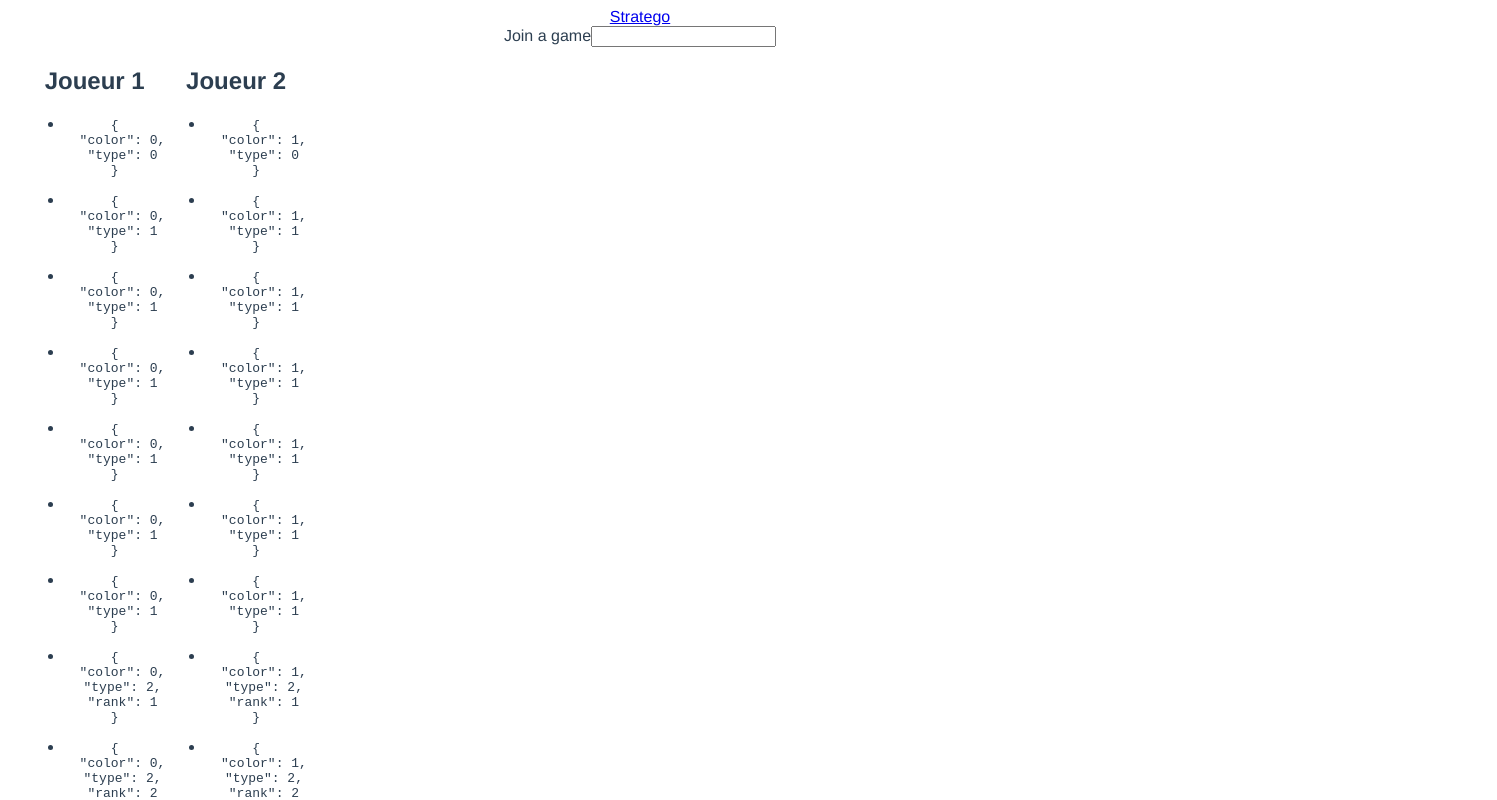
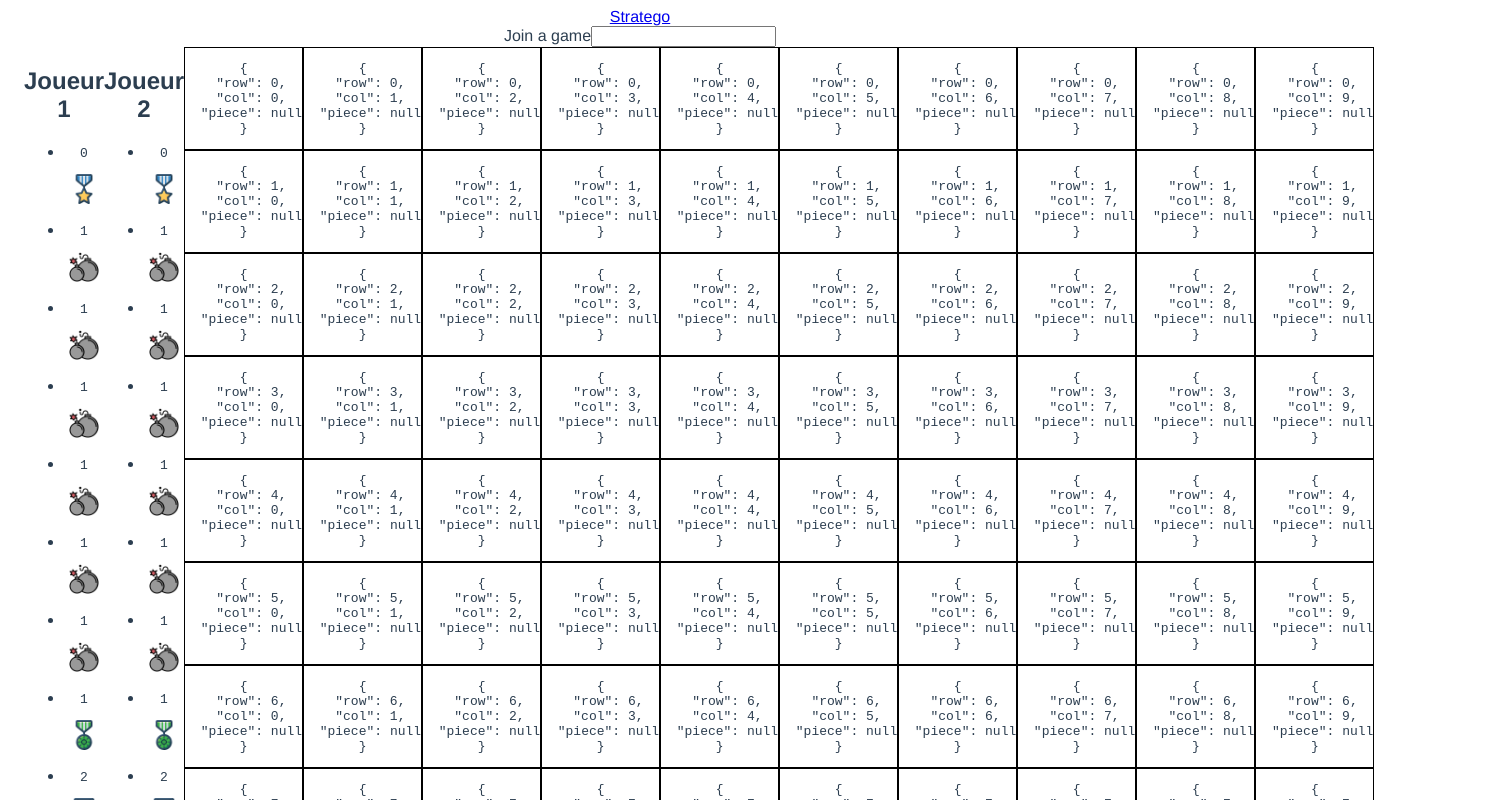
Before and after one commit to jcalixte/stratego, a Vue app: page / in a window 1280 px wide. Shown: the top 800 px of the page, 1497 px wide, since content can reach past the window. Built offline with nearby package versions, Linux system fonts and the light colour scheme; the HTML template or start-up script is replaced by a standard one.

Commit message:
:sparkles: (piece) add asset to pieces

```diff
--- a/src/components/Game.vue
+++ b/src/components/Game.vue
@@ -4,7 +4,7 @@
       <h2>Joueur {{ p + 1 }}</h2>
       <ul>
         <li v-for="(piece, k) in player.pieces" :key="k">
-          <pre>{{ piece }}</pre>
+          <PieceBoard :piece="piece" />
         </li>
       </ul>
     </aside>
@@ -29,11 +29,13 @@ import { Component, Vue } from 'vue-property-decorator'
 import { ICell } from '../models/ICell'
 import { initBoard, initPlayers } from '@/services/BoardService'
 import Cell from '@/components/Cell.vue'
+import PieceBoard from '@/components/PieceBoard.vue'
 import { IPlayer } from '../models/IPlayer'
 
 @Component({
   components: {
-    Cell
+    Cell,
+    PieceBoard
   }
 })
 export default class Game extends Vue {
@@ -47,9 +49,10 @@ export default class Game extends Vue {
 section.game {
   display: flex;
   margin: 0 1rem;
+  align-items: flex-start;
 }
 section.board {
-  margin: auto;
+  margin: 0 auto;
   display: flex;
   flex-direction: row;
   flex-wrap: wrap;
--- a/src/components/PieceBoard.vue
+++ b/src/components/PieceBoard.vue
@@ -1,16 +1,50 @@
 <template>
   <div class="piece-board">
-    <pre>{{ piece }}</pre>
+    <pre>{{ piece.rank || piece.type }}</pre>
+    <img v-if="hasAsset" :src="getAsset()" :alt="piece.rank" />
   </div>
 </template>
 
 <script lang="ts">
 import { Component, Prop, Vue } from 'vue-property-decorator'
 import { IPiece } from '../models/IPiece'
+import { PieceType } from '../enums/PieceType'
+import { PieceAsset } from '../enums/PieceAsset'
+
+const images = require.context('../assets/units', false, /\.png$/)
 
 @Component
 export default class PieceBoard extends Vue {
   @Prop({ type: Object, required: true })
   private piece!: IPiece
+  private pieceAsset = PieceAsset
+
+  private hasAsset(): boolean {
+    return (
+      this.piece.type !== PieceType.Unit &&
+      this.piece.rank !== undefined &&
+      !!PieceAsset.rank[this.piece.rank]
+    )
+  }
+
+  private getAsset() {
+    if (this.piece.type !== PieceType.Unit) {
+      return images(`./${this.pieceAsset.type[this.piece.type]}`)
+    }
+    if (
+      this.piece.rank !== undefined &&
+      this.pieceAsset.rank[this.piece.rank]
+    ) {
+      return images(`./${this.pieceAsset.rank[this.piece.rank]}`)
+    }
+    return null
+  }
 }
 </script>
+
+<style lang="scss" scoped>
+img {
+  width: 30px;
+  height: auto;
+}
+</style>
--- /dev/null
+++ b/src/enums/PieceAsset.ts
@@ -0,0 +1,28 @@
+import { Rank } from './Rank'
+import { PieceType } from './PieceType'
+
+interface IPieceAsset {
+  type: { [key in PieceType]: string }
+  rank: { [key in Rank]: string }
+}
+
+export const PieceAsset: IPieceAsset = {
+  type: {
+    [PieceType.Bomb]: 'bomb.png',
+    [PieceType.Flag]: 'chevron-11.png',
+    [PieceType.Unit]: 'chevron-7.png'
+  },
+  rank: {
+    [Rank.Na]: '',
+    [Rank.Spy]: 'chevron-12.png',
+    [Rank.Scout]: 'chevron-20.png',
+    [Rank.Miner]: 'chevron-10.png',
+    [Rank.Sergeant]: 'chevron-8.png',
+    [Rank.Lieutenant]: 'chevron-3.png',
+    [Rank.Captain]: 'chevron-5.png',
+    [Rank.Major]: 'chevron-6.png',
+    [Rank.Colonel]: 'chevron-14.png',
+    [Rank.General]: 'chevron-1.png',
+    [Rank.Marshall]: 'chevron-18.png'
+  }
+}
```
